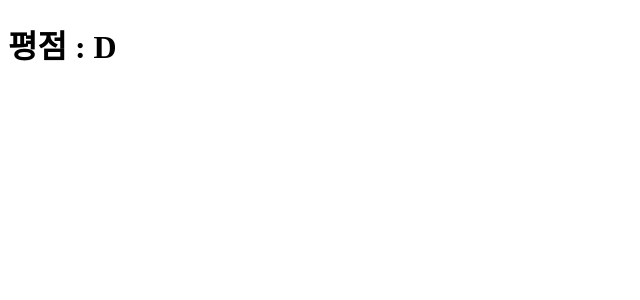
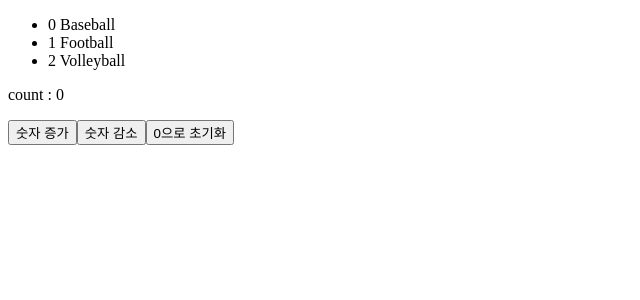
Before and after one commit to bani92/vue_practice, a Vue app: page / in a window 1280 px wide. Shown: the top 300 px of the page, without its empty margins (0-640 px from the left). Built offline with nearby package versions, Linux system fonts and the light colour scheme.

Commit message:
v-for, v-on

```diff
--- a/src/App.vue
+++ b/src/App.vue
@@ -1,21 +1,19 @@
 <template>
-  <h1 v-if="score >= 90">평점 : A</h1>
-  <h1 v-else-if="score >= 80">평점 : B</h1>
-  <h1 v-else-if="score >= 70">평점 : C</h1>
-  <h1 v-else>평점 : D</h1>
-  <h1 v-if="score != 60">이 영역은 v-if에서 관리</h1>
-  <h1 v-show="score != 60">이 영역은 v-show에서 관리</h1>
-  <!-- v-show는 개발자 도구에서 false라도 확인 가능 -->
-  <!-- 자주 변경되면 v-show, 변경 안되면 v-if -->
+  <ul>
+    <li v-for="(item, index) in sports" key:index>{{ index }} {{ item }}</li>
+  </ul>
+  <p>{{ "count : " + count }}</p>
+  <button @click="count++">숫자 증가</button>
+  <button @click="count--">숫자 감소</button>
+  <button v-on:mouseover="count = 0">0으로 초기화</button>
 </template>
 
 <script>
 export default {
   data() {
     return {
-      channel: "홈페이지 만들기",
-      score: 60,
-      subscribe: 2677,
+      sports: ["Baseball", "Football", "Volleyball"],
+      count: 0,
     };
   },
 };
```
